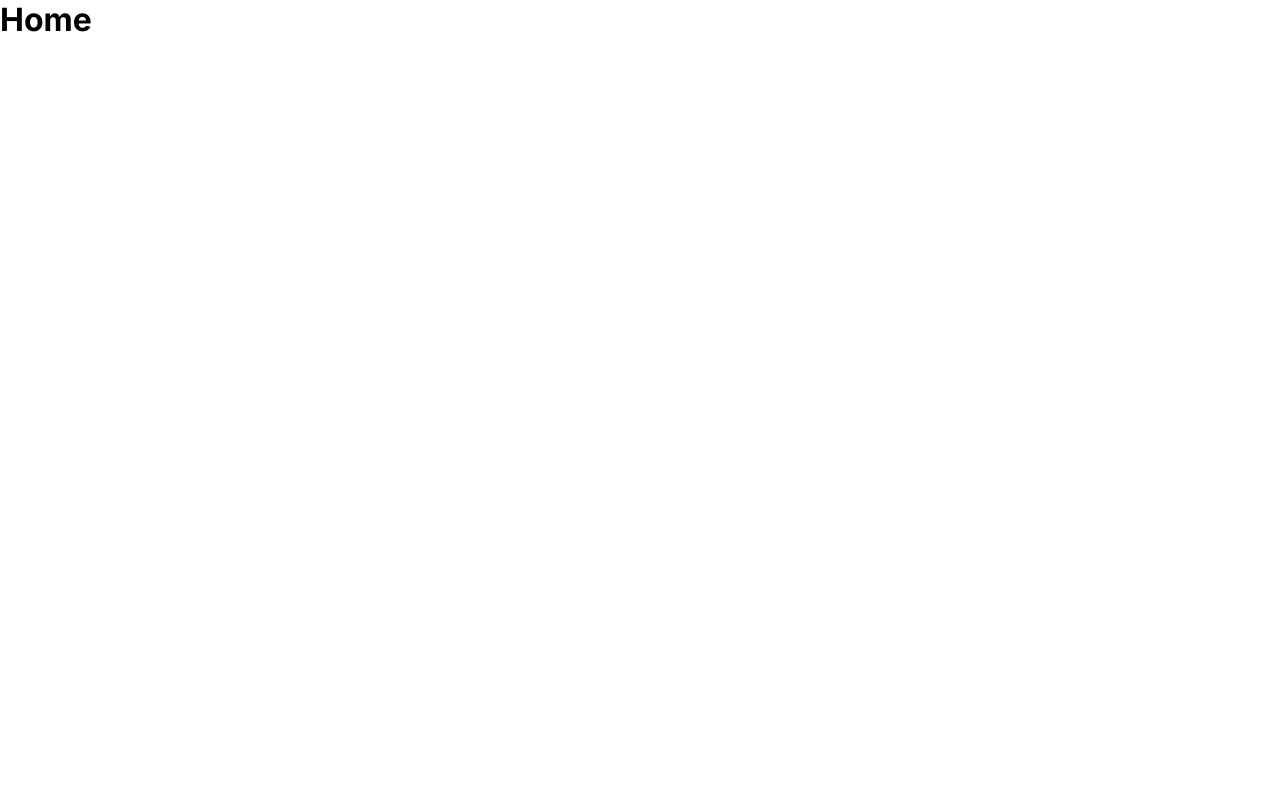
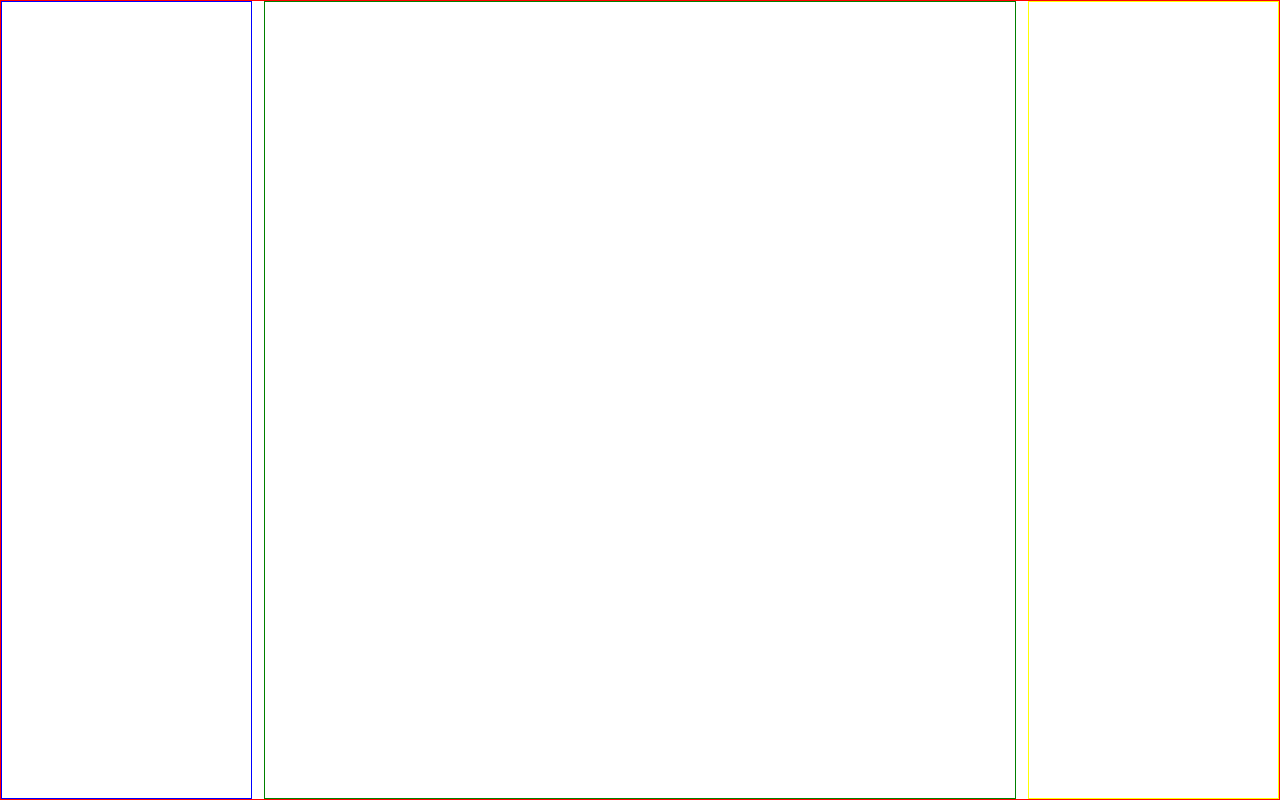
Before and after one commit to JetShen/BG, a Next.js app: page / in a window 1280 px wide. Built offline with nearby package versions, Linux system fonts and the light colour scheme.

Commit message:
Add styles and components to home and profile pages

```diff
--- a/src/app/page.tsx
+++ b/src/app/page.tsx
@@ -1,9 +1,13 @@
-
+import '@/styles/main.css'
 
 export default function Home() {
   return (
   <>
-    <h1>Home</h1>
+    <div className="homeContainer">
+      <div className="navegation"></div>
+      <div className="main"></div>
+      <div className="follow"></div>
+    </div>
   </>
   )
 }
--- a/src/app/profile/layout.tsx
+++ b/src/app/profile/layout.tsx
@@ -1,5 +1,6 @@
 import '@/styles/profile.css'
 import Navbar from '@/component/Navbar'
+import Follow from '@/component/follow'
 
 
 export default function RootLayout({
@@ -24,7 +25,9 @@ export default function RootLayout({
            {children}
         </div>
       </div>
-      <div className="followContainer"></div>
+      <div className="followContainer">
+          <Follow />
+      </div>
     </div>
     </>
   )
--- a/src/app/profile/page.tsx
+++ b/src/app/profile/page.tsx
@@ -1,3 +1,7 @@
+'use client'
+import { useRouter } from "next/navigation"
+
 export default function profile(){
-    return <h1>Profile Page</h1>
+    const router = useRouter()
+    return (router.replace('/profile/posts'))
 }
--- /dev/null
+++ b/src/styles/main.css
@@ -0,0 +1,42 @@
+
+
+.homeContainer{
+    display: flex;
+    flex-direction: row;
+    align-items: center;
+    justify-content: center;
+    height: 100vh;
+    width: 100vw;
+    border: solid 1px red;
+    gap: 1%;
+}
+
+.navegation{
+    display: flex;
+    flex-direction: column;
+    align-items: center;
+    justify-content: center;
+    width: 20%;
+    height: 100%;
+    border: solid 1px blue;
+}
+
+.main{
+    display: flex;
+    flex-direction: column;
+    align-items: center;
+    justify-content: center;
+    width: 60%;
+    height: 100%;
+    border: solid 1px green;
+}
+
+.follow{
+    display: flex;
+    flex-direction: column;
+    align-items: center;
+    justify-content: center;
+    width: 20%;
+    height: 100%;
+    border: solid 1px yellow;
+}
```
Also changed, not shown: src/component/follow.tsx (added, +14 -0 lines).
